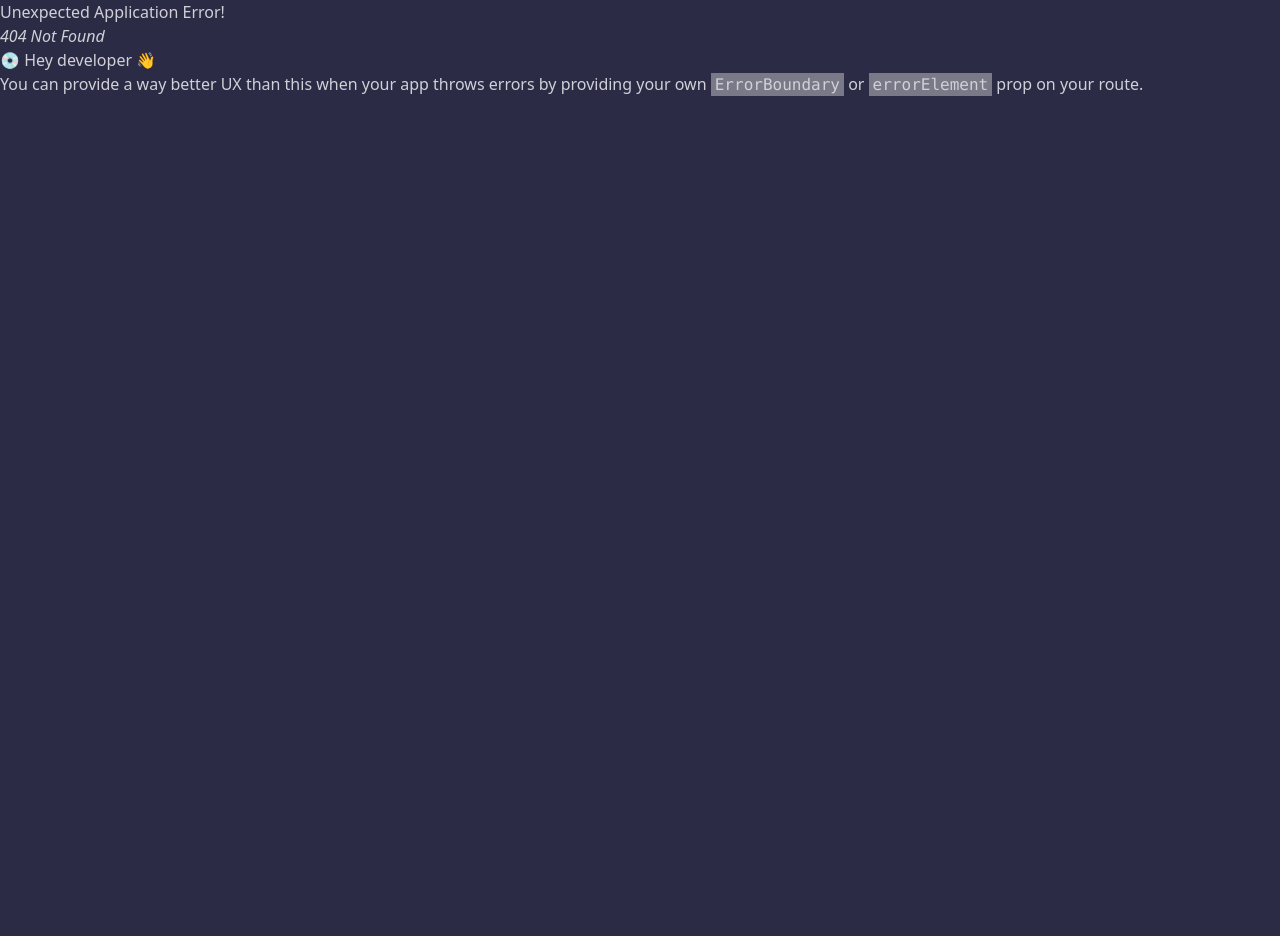
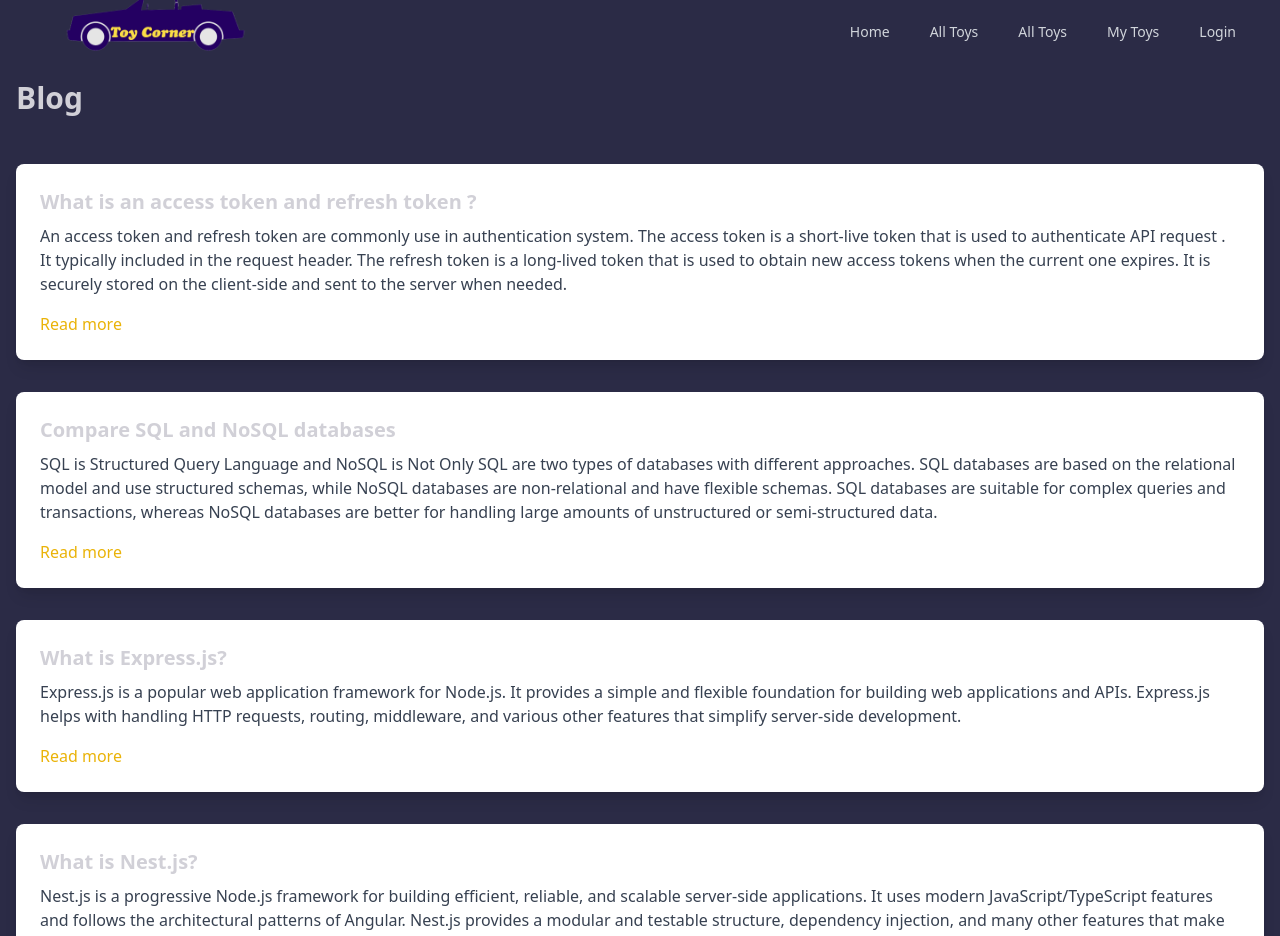
Before and after one commit to Fahim-Muntashir/Toy-Corner, a React (Vite) app: page /blog in a window 1280 px wide. Before the commit this address had no page. Shown: the top 936 px of the page. Before the commit the page ends 800 px from the top, so only its background shows below. Built offline with nearby package versions, Linux system fonts and the light colour scheme.

Commit message:
blog page added

```diff
--- /dev/null
+++ b/src/Pages/Blog/Blog.jsx
@@ -0,0 +1,131 @@
+import React from "react";
+
+const Blog = () => {
+  return (
+    <div className="container mx-auto p-4">
+      <h1 className="text-3xl font-bold mb-8">Blog</h1>
+
+      <div className="flex flex-wrap -mx-4">
+        <div className="w-full p-4">
+          <div className="bg-white rounded-lg shadow-lg">
+            <div className="p-6">
+              <h2 className="text-xl font-bold mb-2">
+                What is an access token and refresh token ?
+              </h2>
+              <p className="text-gray-700 mb-4">
+                An access token and refresh token are commonly use in
+                authentication system. The access token is a short-live token
+                that is used to authenticate API request . It typically included
+                in the request header. The refresh token is a long-lived token
+                that is used to obtain new access tokens when the current one
+                expires. It is securely stored on the client-side and sent to
+                the server when needed.
+              </p>
+              <a
+                href="#"
+                className="text-yellow-500 hover:text-yellow-500 font-medium"
+              >
+                Read more
+              </a>
+            </div>
+          </div>
+        </div>
+
+        <div className="w-full p-4">
+          <div className="bg-white rounded-lg shadow-lg">
+            <div className="p-6">
+              <h2 className="text-xl font-bold mb-2">
+                Compare SQL and NoSQL databases
+              </h2>
+              <p className="text-gray-700 mb-4">
+                SQL is Structured Query Language and NoSQL is Not Only SQL are
+                two types of databases with different approaches. SQL databases
+                are based on the relational model and use structured schemas,
+                while NoSQL databases are non-relational and have flexible
+                schemas. SQL databases are suitable for complex queries and
+                transactions, whereas NoSQL databases are better for handling
+                large amounts of unstructured or semi-structured data.
+              </p>
+              <a
+                href="#"
+                className="text-yellow-500 hover:text-blue-700 font-medium"
+              >
+                Read more
+              </a>
+            </div>
+          </div>
+        </div>
+
+        <div className="w-full p-4">
+          <div className="bg-white rounded-lg shadow-lg">
+            <div className="p-6">
+              <h2 className="text-xl font-bold mb-2">What is Express.js?</h2>
+              <p className="text-gray-700 mb-4">
+                Express.js is a popular web application framework for Node.js.
+                It provides a simple and flexible foundation for building web
+                applications and APIs. Express.js helps with handling HTTP
+                requests, routing, middleware, and various other features that
+                simplify server-side development.
+              </p>
+              <a
+                href="#"
+                className="text-yellow-500 hover:text-blue-700 font-medium"
+              >
+                Read more
+              </a>
+            </div>
+          </div>
+        </div>
+
+        <div className="w-full p-4">
+          <div className="bg-white rounded-lg shadow-lg">
+            <div className="p-6">
+              <h2 className="text-xl font-bold mb-2">What is Nest.js?</h2>
+              <p className="text-gray-700 mb-4">
+                Nest.js is a progressive Node.js framework for building
+                efficient, reliable, and scalable server-side applications. It
+                uses modern JavaScript/TypeScript features and follows the
+                architectural patterns of Angular. Nest.js provides a modular
+                and testable structure, dependency injection, and many other
+                features that make application development easier and more
+                organized.
+              </p>
+              <a
+                href="#"
+                className="text-yellow-500 hover:text-blue-700 font-medium"
+              >
+                Read more
+              </a>
+            </div>
+          </div>
+        </div>
+
+        <div className="w-full p-4">
+          <div className="bg-white rounded-lg shadow-lg">
+            <div className="p-6">
+              <h2 className="text-xl font-bold mb-2">
+                What is MongoDB aggregate?
+              </h2>
+              <p className="text-gray-700 mb-4">
+                MongoDB aggregate function is used for data aggregation
+                operations. It allows you to perform complex queries and
+                transformations on your data. With aggregate, you can group
+                documents, calculate aggregations, filter results, and more. It
+                provides a flexible and powerful way to process and analyze data
+                within MongoDB.
+              </p>
+              <a
+                href="#"
+                className="text-yellow-500 hover:text-blue-700 font-medium"
+              >
+                Read more
+              </a>
+            </div>
+          </div>
+        </div>
+      </div>
+    </div>
+  );
+};
+
+export default Blog;
--- /dev/null
+++ b/src/Pages/NotFound/NotFound.jsx
@@ -0,0 +1,33 @@
+import React from "react";
+import { Link } from "react-router-dom";
+
+const NotFound = () => {
+  return (
+    <div className="flex items-center h-full p-16 text-white">
+      <div className="container flex flex-col items-center justify-center px-5 mx-auto my-8">
+        <div className="max-w-md text-center">
+          <h2 className="mb-8 font-extrabold text-9xl dark:text-gray-300">
+            404
+          </h2>
+          <p className="text-2xl font-semibold md:text-3xl">
+            Sorry, we couldn't find this page.
+          </p>
+          <p className="mt-4 mb-8 dark:text-gray-400">
+            But dont worry, you can find New{" "}
+            <span className="text-yellow-500"> Toy Car </span> of on our
+            homepage.
+          </p>
+          <Link
+            rel="noopener noreferrer"
+            href="#"
+            className="px-8 py-3 font-semibold rounded dark:bg-yellow-400 dark:text-gray-900"
+          >
+            Back to homepage
+          </Link>
+        </div>
+      </div>
+    </div>
+  );
+};
+
+export default NotFound;
--- a/src/Pages/Shared/Navbar/Navbar.jsx
+++ b/src/Pages/Shared/Navbar/Navbar.jsx
@@ -18,14 +18,12 @@ const Navbar = () => {
         <div className="flex justify-between h-16">
           <div className="flex">
             <div className="flex-shrink-0 flex items-center">
-              {/* Your website logo */}
               <Link to="/">
                 <img className="w-60" src={imgLogo} alt="Logo" />
               </Link>
             </div>
           </div>
           <div className="hidden md:ml-6 md:flex md:items-center">
-            {/* Nav links */}
             <div className="ml-10 flex items-baseline space-x-4">
               <Link
                 to="/"
@@ -36,6 +34,12 @@ const Navbar = () => {
               <Link
                 to="/all-toys"
                 className="text-gray-300 hover:bg-gray-700 hover:text-white px-3 py-2 rounded-md text-sm font-medium"
+              >
+                All Toys
+              </Link>
+              <Link
+                to="/blog"
+                className="text-gray-300 hover:bg-yellow-700 hover:text-white px-3 py-2 rounded-md text-sm font-medium"
               >
                 All Toys
               </Link>
@@ -73,7 +77,7 @@ const Navbar = () => {
                         {username}
                       </span>
                     </button>
-                    {/* Dropdown menu for user profile */}
+                    {/* progile some more design  */}
                     <div className="absolute right-0 mt-2 w-48 bg-white rounded-md shadow-lg py-1">
                       <Link
                         to="/profile"
```
Also changed, not shown: src/Routers/Routes.jsx (+10 -0 lines).
